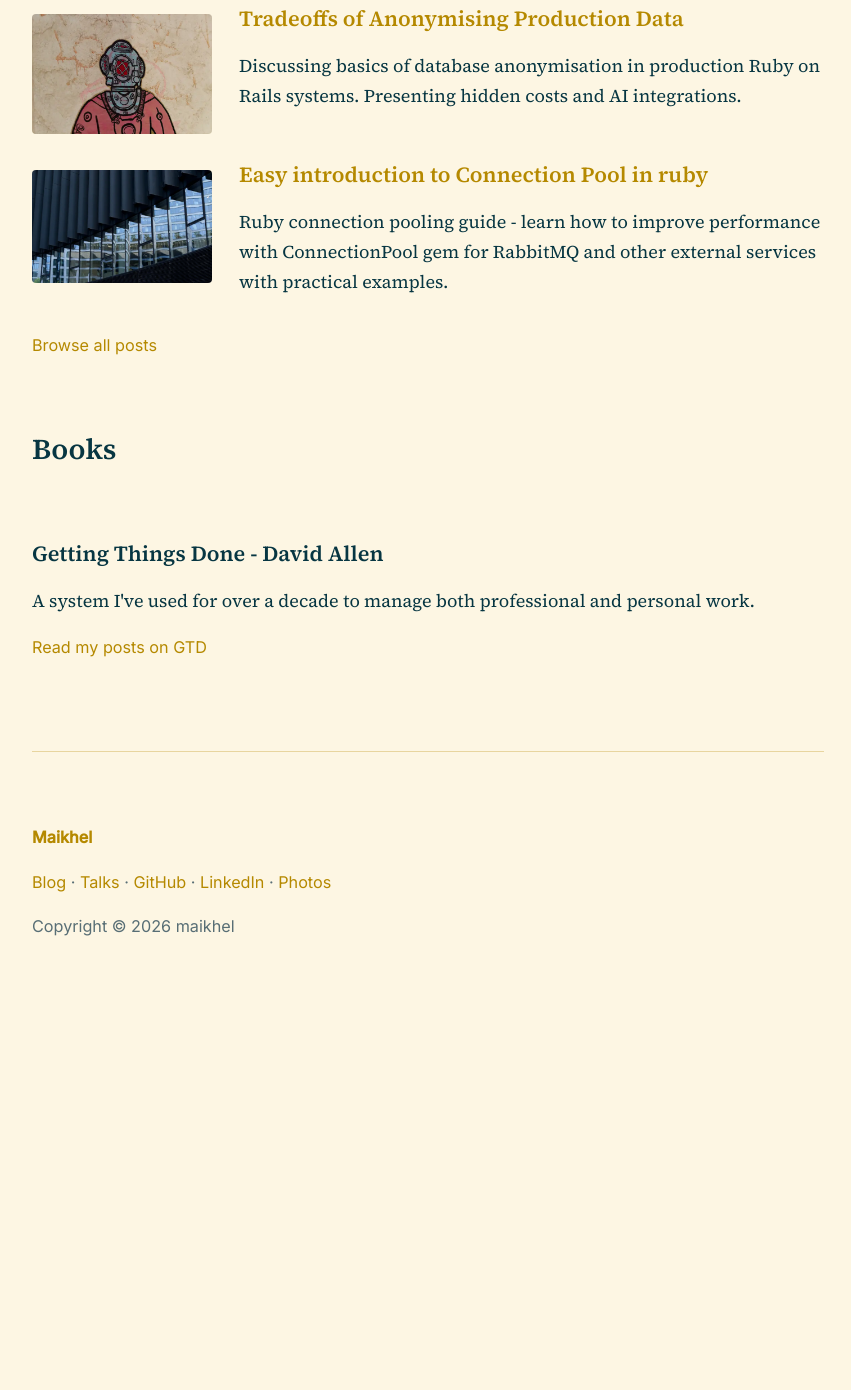
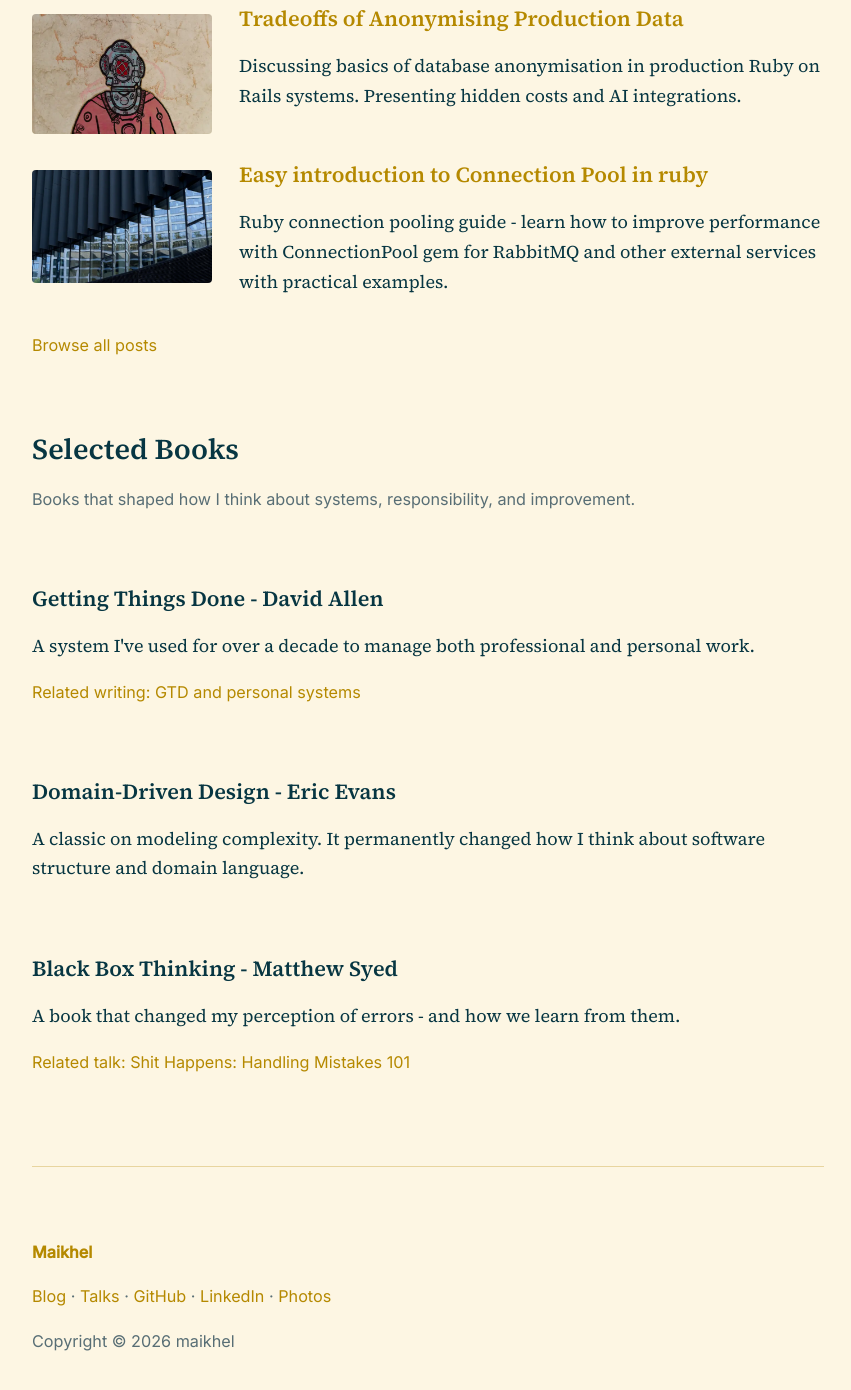
Before and after one commit to maikhel/maikhel.github.io, a Jekyll site: the page built from index.md, in a window 1280 px wide and 1400 px high, scrolled down 1780 px. Shown: the top 1390 px of the window, without its empty margins (212-1063 px from the left). Built offline with Jekyll 4.4.1, drawn with Linux system fonts in a browser that asks for light colours; before the commit the page ends 2765 px from its top, so only the background shows below that.

Commit message:
Update books section

```diff
--- a/_layouts/home.html
+++ b/_layouts/home.html
@@ -13,7 +13,7 @@ layout: default
     {{ content }}
   </section>
 
-  <section>
+  <section id="talks">
     <h2>Selected Talks</h2>
 
     {% assign talks = site.talks | where: "homepage", true | sort: "order" %}
@@ -24,7 +24,7 @@ layout: default
     <p class="meta"><a href="/talks/">All talks</a></p>
   </section>
 
-  <section>
+  <section id="writing">
     <h2>Selected Writing</h2>
 
     {% assign posts = site.posts | where: "homepage", true | slice: 0, 3 %}
@@ -35,13 +35,27 @@ layout: default
     <p class="meta"><a href="/blog/">Browse all posts</a></p>
   </section>
 
-  <section>
-    <h2>Books</h2>
+  <section id="books">
+    <h2>Selected Books</h2>
+    <p class="meta">Books that shaped how I think about systems, responsibility, and
+    improvement.</p>
     <article>
       <h3>Getting Things Done - David Allen</h3>
       <p>A system I've used for over a decade to manage both professional and personal work.</p>
       <p class="meta">
-        <a href="/tags/gtd/">Read my posts on GTD</a>
+        <a href="/tags/gtd/">Related writing: GTD and personal systems</a>
+      </p>
+    </article>
+    <article>
+      <h3>Domain-Driven Design - Eric Evans</h3>
+      <p>A classic on modeling complexity. It permanently changed how I think
+      about software structure and domain language.</p>
+    </article>
+    <article>
+      <h3>Black Box Thinking - Matthew Syed</h3>
+      <p>A book that changed my perception of errors - and how we learn from them.</p>
+      <p class="meta">
+        <a href="#talks">Related talk: Shit Happens: Handling Mistakes 101</a>
       </p>
     </article>
   </section>
```
